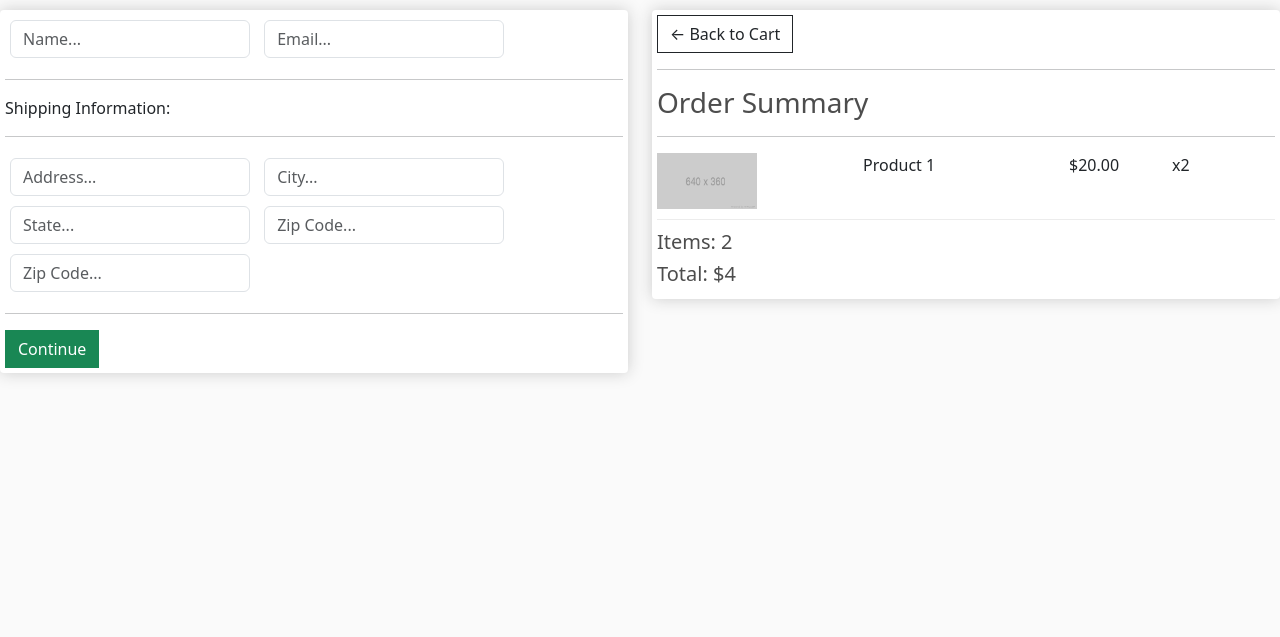
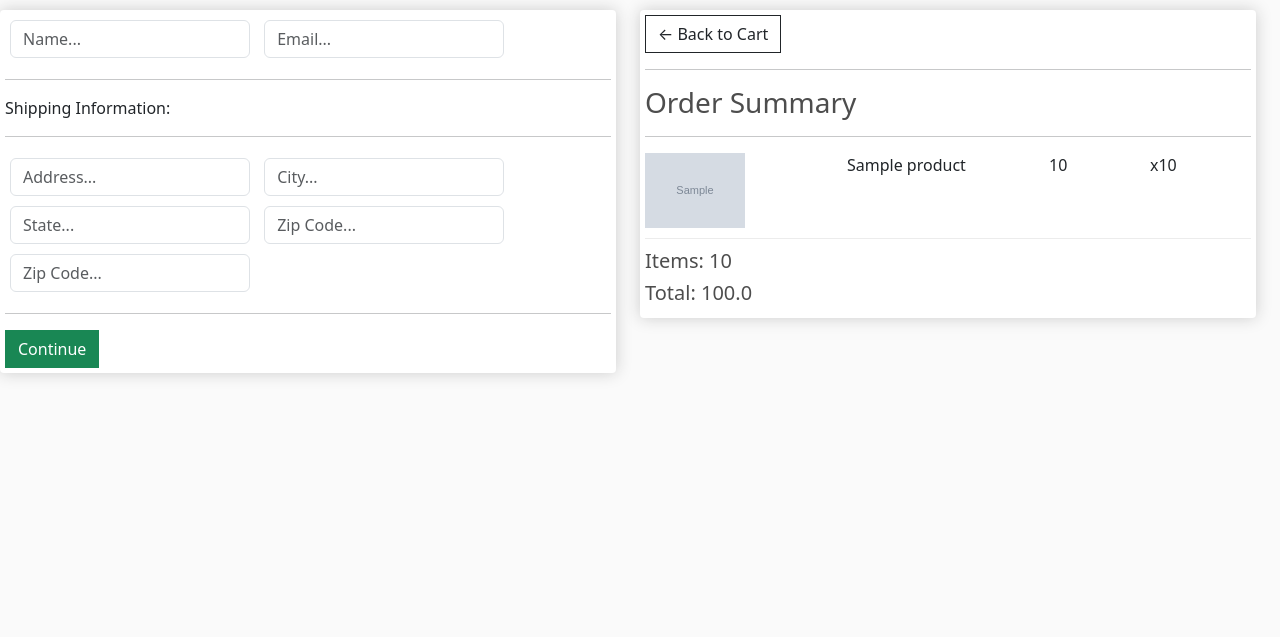
Before and after one commit to ManhQuyen1912/Webbanhang, a Django app: template app/templates/app/checkout.html in a window 1280 px wide. Shown: the part 56-693 px from the top of the page. Run offline with Django 5.2, Linux system fonts and the light colour scheme; tables that the repository leaves empty hold one stand-in row (values such as "Sample post"); the template is opened without the code that fills it: values that come from a table or form of the project are taken from there, most other values are stand-ins (such as "Sample title", 1, 10 or a date in 2020); grey boxes marked "Sample" are stand-in pictures; some libraries are stand-ins or nearby versions.

Commit message:
modified checkout page

```diff
--- a/app/templates/app/cart.html
+++ b/app/templates/app/cart.html
@@ -1,7 +1,7 @@
 {% extends 'app/base.html' %}
 {% load static %}
 {% block cart_content %}
-<div class="row">
+<div class="row" style="width:100%">
     <div class="col-lg-12">
         <div class="box-element">
             <a href="{% url 'home' %}" class="btn btn-outline-dark">&#x2190; Continue Shopping</a>
--- a/app/templates/app/checkout.html
+++ b/app/templates/app/checkout.html
@@ -1,7 +1,7 @@
 {% extends 'app/base.html' %}
 {% load static %}
 {% block checkout_content %}
-<div class="row">
+<div class="row" style="width:100%">
     <div class="col-lg-6">
         <div class="box-element" id="form-wrapper">
             <form id="form">
@@ -48,14 +48,16 @@
             <hr>
             <h3>Order Summary</h3>
             <hr>
+            {% for item in items %}
             <div class="cart-row">
-                <div style="flex:2"><img src="{% static 'app/images/placeholder.png' %}" class="row-image"></div>
-                <div style="flex:2"><p>Product 1</p></div>
-                <div style="flex:1"><p>$20.00</p></div>
-                <div style="flex:1"><p>x2</p></div>
+                <div style="flex:2"><img src="{{item.product.ImageURL}}" class="row-image"></div>
+                <div style="flex:2"><p>{{item.product.name}}</p></div>
+                <div style="flex:1"><p>{{item.product.price}}</p></div>
+                <div style="flex:1"><p>x{{item.quantity}}</p></div>
             </div>
-            <h5>Items:  2</h5>
-            <h5>Total:  $4</h5>
+            {% endfor %}
+            <h5>Items:  {{order.get_cart_items}}</h5>
+            <h5>Total:  {{order.get_sum_money}}</h5>
         </div>
     </div>
 </div>
```
Also changed, not shown: app/views.py (+9 -1 lines).
